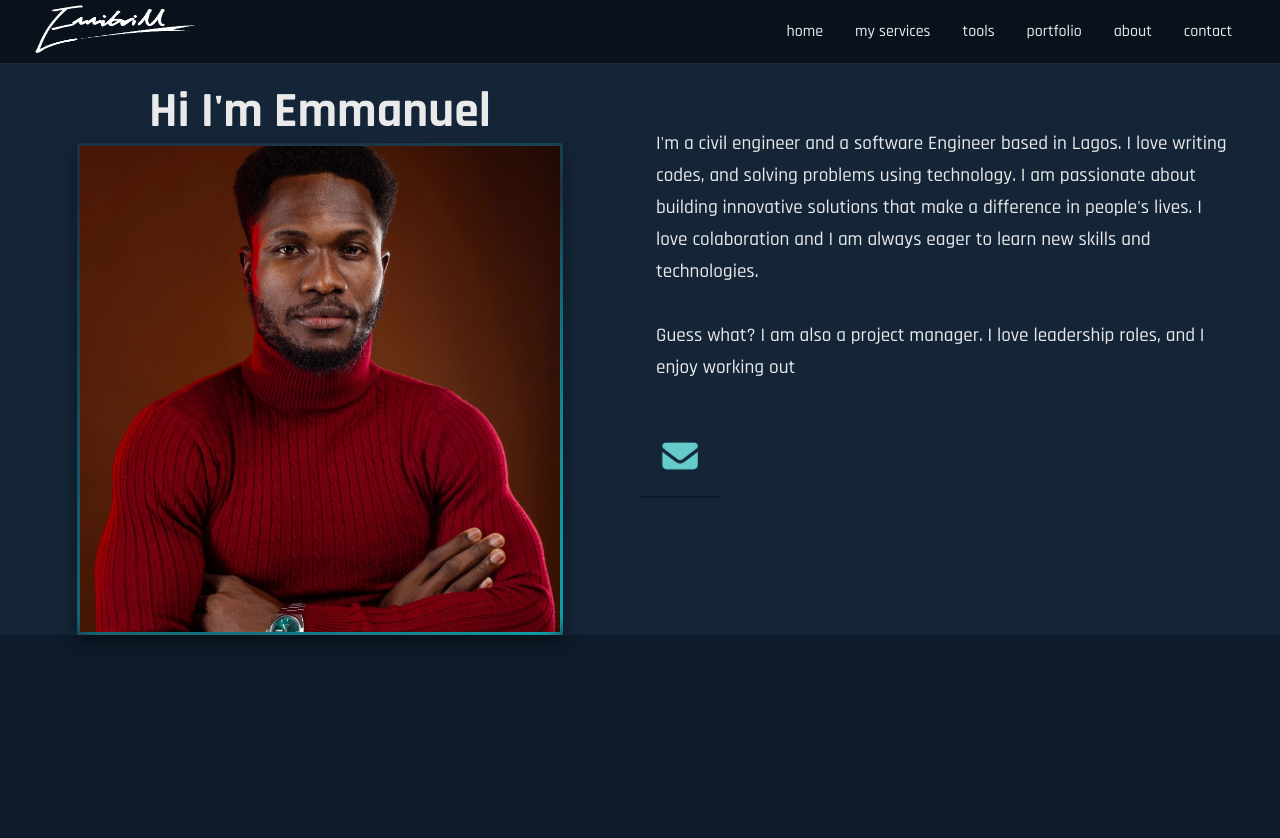
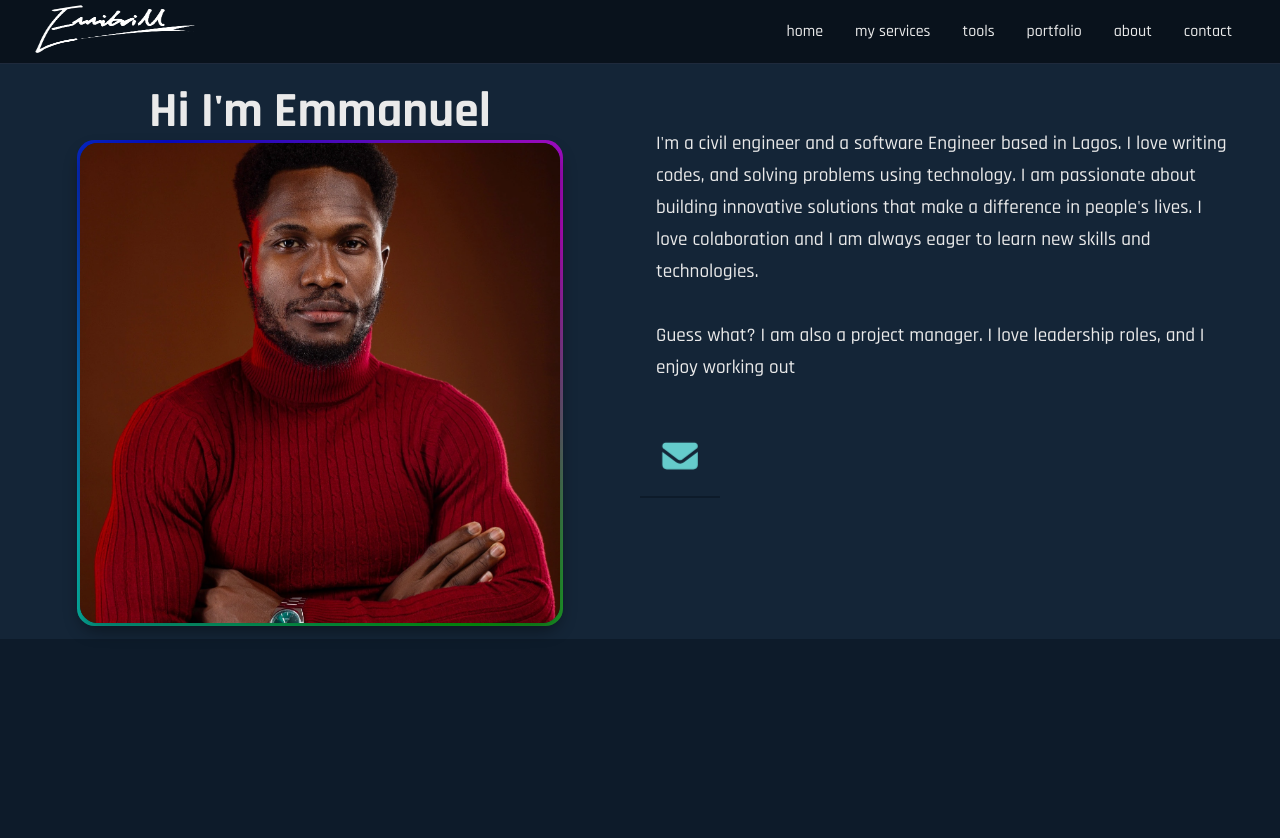
Before and after one commit to Emmibrill/portfolio-full-stack, a Django app: page /about-me/ in a window 1280 px wide. Shown: the top 838 px of the page. Run offline with Django 5.2, Linux system fonts and the light colour scheme; some web fonts are replaced.

Commit message:
add glow effect animation around about image in about template

```diff
--- a/static/css/portfolio.css
+++ b/static/css/portfolio.css
@@ -22,8 +22,18 @@
 
 }
 
-
+@property --gradient-angle {
+    syntax: '<angle>';
+    inherits: false;
+    initial-value: 0deg;
+}
 *:root {
+
+    --clr-1: #0ff;
+    --clr-2: #00f;
+    --clr-3: #f0f;
+    --clr-4: #0f0;
+    --clr-5: #0ff;
 
 
     --bg-color-nav: rgb(13, 27, 42);
@@ -886,11 +896,14 @@ footer {
 }
 
 .about_wrapper {
+    position: relative;
     background: rgb(20, 37, 55);
-    padding: 5rem 0 0;
+    padding: 5rem 0 1rem;
     display: grid;
     grid-template-columns: repeat(auto-fit, minmax(min(30rem, 100%), 1fr));
     min-width: 100%;
+    z-index: 1;
+
 }
 
 .about_lft-wrp {
@@ -921,61 +934,55 @@ footer {
 
 .about_img-con {
     position: relative;
-    max-width: 100%;
-    height: 100%;
-    overflow: hidden;
+    width: 30rem;
+    height: 30rem;
     background: rgb(28, 47, 66);
     box-shadow: 0 8px 16px rgba(0, 0, 0, .4);
-    padding: .2rem;
+    display: flex;
+    align-items: center;
+    justify-content: center;
+    border-radius: 1.1rem;
 
 }
 
 .about_img {
-    position: relative;
-    width: 100%;
-    min-height: 100%;
-    width: 30rem;
-    height: 30rem;
+    position: absolute;
+    width: 100%;
+    height: 100%;
     object-fit: cover;
     z-index: 1;
-}
-
-.about_img-con::before {
+    border-radius: inherit;
+}
+
+.about_img-con::before{
     content: "";
   position: absolute;
-  inset: -3px;
-  z-index: 1;
+  inset: -.2rem;
+  z-index: -1;
   background: conic-gradient(
-    from 0deg,
-    #0ff 0%,
-    transparent 25%,
-    #0ff 50%,
-    transparent 75%,
-    #0ff 100%
+    from var(--gradient-angle),
+    var(--clr-1),
+    var(--clr-2),
+    var(--clr-3),
+    var(--clr-4),
+    var(--clr-5)
   );
-  background-size: 400% 400%;
-  border-radius: 20px;
-  filter: blur(10px);
-  animation: glowFlow 8s ease infinite;
+  animation: glowFlow 10s linear infinite;
+  border-radius: inherit;
+  filter: blur(3.5rem);
+  opacity: 0.7;
 }
 
 @keyframes glowFlow {
-  0% {
-    background-position: 0% 25%;
-  }
-  25% {
-    background-position: 50% 75%;
-  }
-  50% {
-    background-position: 100% 75%;
-  }
-  75% {
-    background-position: 50%  25%;
-  }
-  100% {
-    background-position: 0% 100%;
-  }
-}
+    0% {
+       --gradient-angle: 0deg;
+    }
+
+    100% {
+       --gradient-angle: 360deg;
+    }
+}
+
 /*.about_img-con::after {
     position: absolute;
     content: '';
```
